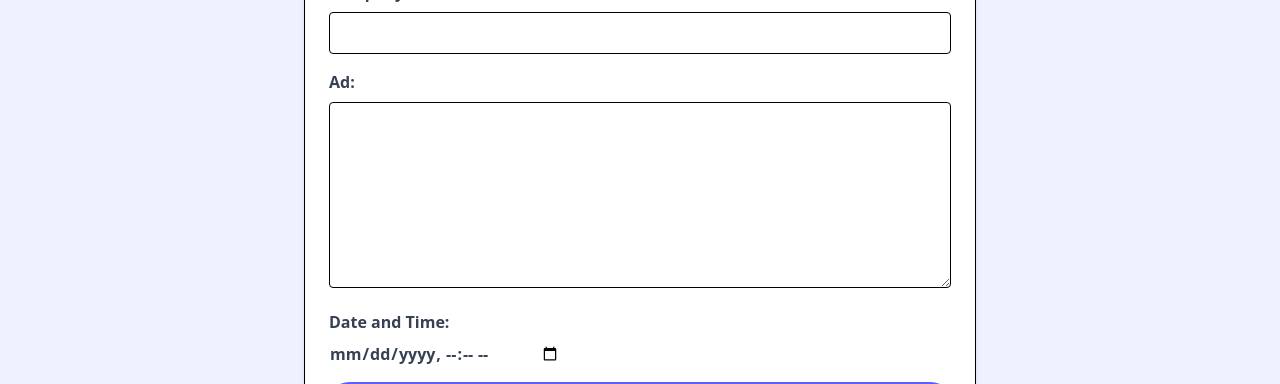
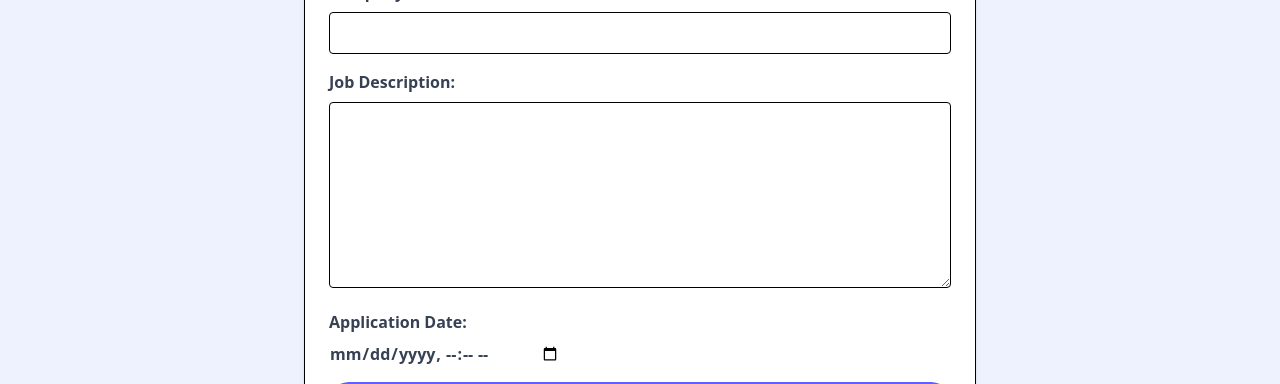
Before and after one commit to churris43/simple-react-expressjs-app, a React (Vite) app in the folder frontend/: page /applications/new in a window 1280 px wide. Shown: the part 290-674 px from the top of the page. Built offline with nearby package versions, Linux system fonts and the light colour scheme.

Commit message:
Copy changes

```diff
--- a/frontend/src/components/HomeCards.tsx
+++ b/frontend/src/components/HomeCards.tsx
@@ -19,12 +19,12 @@ function HomeCards() {
             </Card>
             <Card bg="bg-indigo-100">
               <h2 className="text-2xl font-bold">For Employers</h2>
-              <p className="mt-2 mb-4"> Add an Applications </p>
+              <p className="mt-2 mb-4"> Add an Application </p>
               <Link
                 to="/applications/new"
                 className="inline-block bg-black text-white rounded-lg px-4 py-2 hover:bg-gray-700"
               >
-                Add Applications
+                Add Application
               </Link>
             </Card>
           </div>
--- a/frontend/src/pages/AddApplicationPage.tsx
+++ b/frontend/src/pages/AddApplicationPage.tsx
@@ -69,7 +69,7 @@ function AddApplicationPage() {
                   htmlFor="ad"
                   className="block text-gray-700 font-bold mb-2"
                 >
-                  Ad:
+                  Job Description:
                 </label>
                 <textarea
                   id="ad"
@@ -84,7 +84,7 @@ function AddApplicationPage() {
                   htmlFor="create_time"
                   className="block text-gray-700 font-bold mb-2"
                 >
-                  Date and Time:
+                  Application Date:
                 </label>
                 <input
                   type="datetime-local"
--- a/frontend/src/pages/EditApplicationPage.tsx
+++ b/frontend/src/pages/EditApplicationPage.tsx
@@ -12,7 +12,6 @@ import type { ActionFunctionArgs } from "react-router-dom";
 export async function action({ request, params }: ActionFunctionArgs) {
   const formData = await request.formData();
 
-  // Extract data using the 'name' attributes from the HTML fields
   const submission = {
     companyName: formData.get("companyName"),
     ad: formData.get("ad"),
@@ -46,7 +45,7 @@ function EditApplicationPage() {
 
   const displayDate: string = application.create_time.substring(0, 16);
 
-  const navigation = useNavigation(); // Track loading/submitting state
+  const navigation = useNavigation();
 
   const isSubmitting = navigation.state === "submitting";
 
@@ -80,7 +79,7 @@ function EditApplicationPage() {
                   htmlFor="ad"
                   className="block text-gray-700 font-bold mb-2"
                 >
-                  Ad:
+                  Job Description:
                 </label>
                 <textarea
                   id="ad"
@@ -96,7 +95,7 @@ function EditApplicationPage() {
                   htmlFor="create_time"
                   className="block text-gray-700 font-bold mb-2"
                 >
-                  Date and Time:
+                  Application Date:
                 </label>
                 <input
                   type="datetime-local"
--- a/frontend/src/pages/HomePage.tsx
+++ b/frontend/src/pages/HomePage.tsx
@@ -7,7 +7,7 @@ function HomePage() {
     <>
       <Hero
         title="Manage your applications"
-        subtitle="This is a sample application built for learning purposess."
+        subtitle="This is a sample of a CRUD application to manage job applications built for learning purposess where ."
       />
       <HomeCards />
       <ApplicationListings isHome={true} />
```
